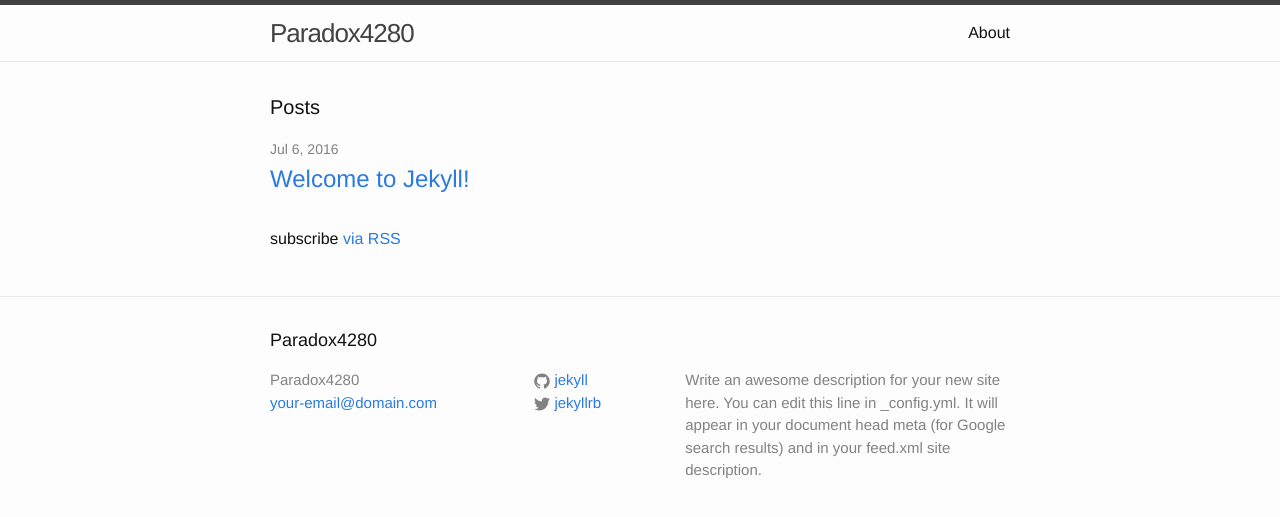
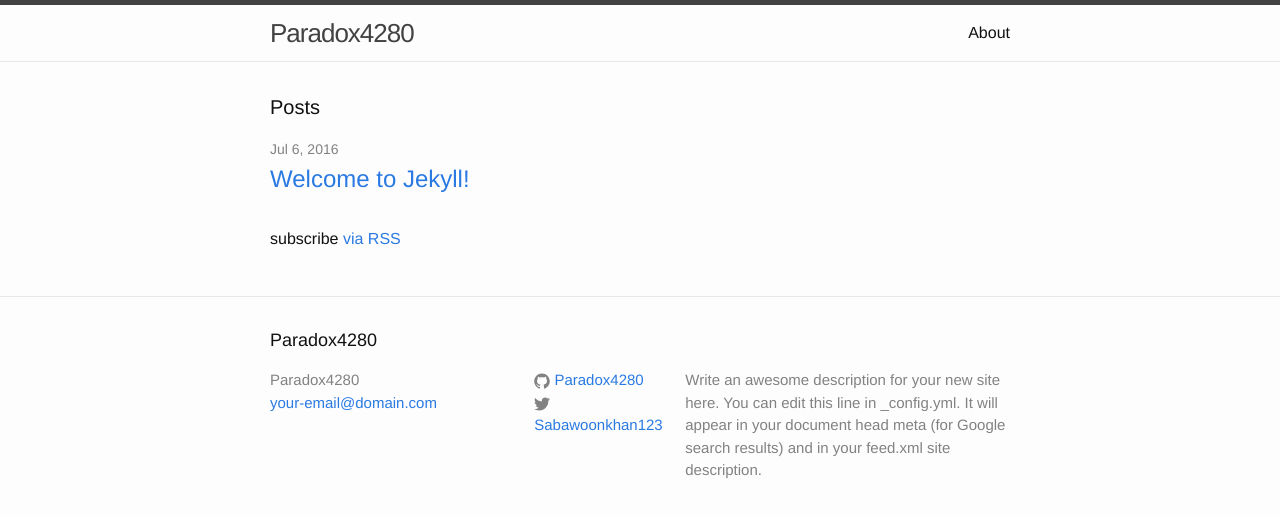
Before and after one commit to paradox4280/paradox4280.github.io, a Jekyll site: the page built from index.html, in a window 1280 px wide. Shown: the top 517 px of the page. Built offline with Jekyll 4.4.1, drawn with Linux system fonts in a browser that asks for light colours.

Commit message:
Update _config.yml

```diff
--- a/_config.yml
+++ b/_config.yml
@@ -14,8 +14,8 @@ description: > # this means to ignore newlines until "baseurl:"
   Google search results) and in your feed.xml site description.
 baseurl: "" # the subpath of your site, e.g. /blog
 url: "http://yourdomain.com" # the base hostname & protocol for your site
-twitter_username: jekyllrb
-github_username:  jekyll
+twitter_username: Sabawoonkhan123
+github_username:  Paradox4280
 
 # Build settings
 markdown: kramdown
```
